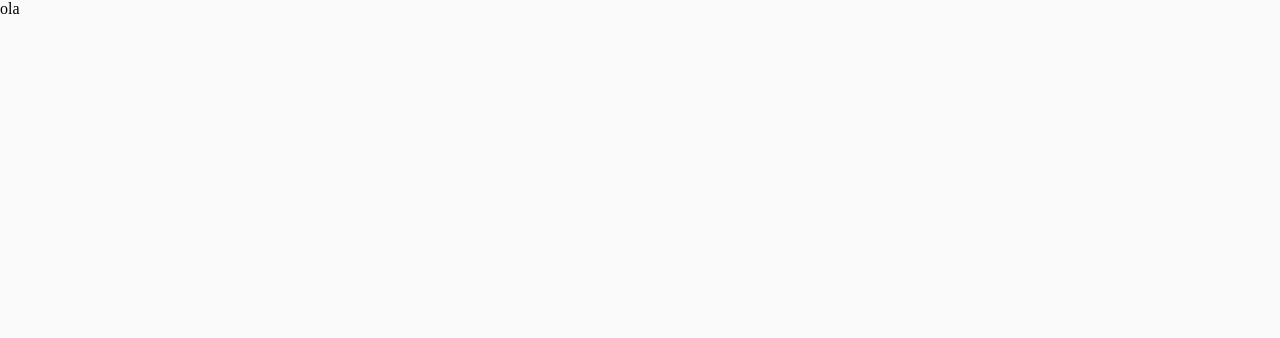
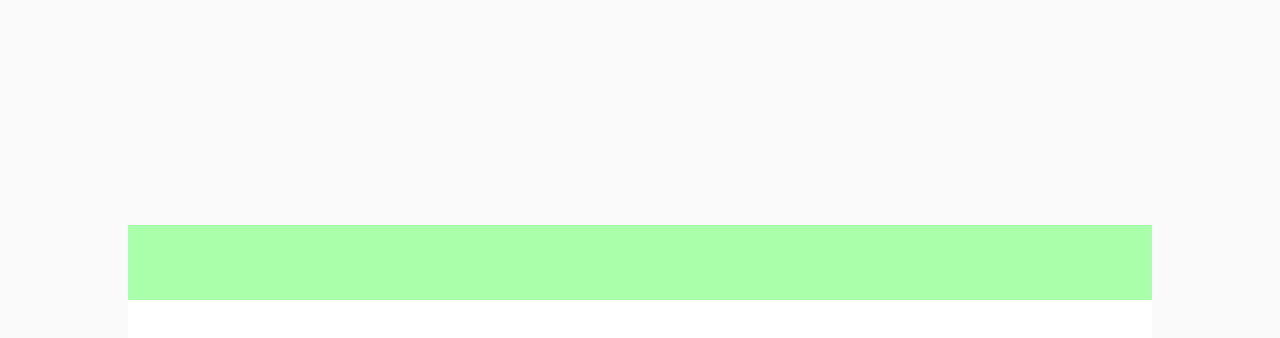
Before and after one commit to daniel-s-souza/CalculadoraReact, a React (Create React App) app in the folder calculator-app/: page / in a window 1280 px wide. Shown: the top 338 px of the page. Built offline with nearby package versions, Linux system fonts and the light colour scheme.

Commit message:
feat: implementa visor da calculadora

```diff
--- a/calculator-app/src/App.js
+++ b/calculator-app/src/App.js
@@ -1,9 +1,13 @@
-import {Container} from './style'
+import Input from './componnets/Input';
+import Button from './componnets/Button';
+import {Container, Content} from './style'
 
 function App() {
   return (
     <Container >
-     ola
+      <Content>
+        <Input />
+      </Content>
     </Container>
   );
 }
--- a/calculator-app/src/componnets/Input/index.js
+++ b/calculator-app/src/componnets/Input/index.js
@@ -1,8 +1,10 @@
+import {InputContainer} from './style'
+
 function Input() {
   return (
-    <div className="App">
-     ola
-    </div>
+    <InputContainer>
+     <input />
+    </InputContainer>
   );
 }
 
--- a/calculator-app/src/componnets/Input/style.js
+++ b/calculator-app/src/componnets/Input/style.js
@@ -1 +1,23 @@
 import styled from 'styled-components';
+
+export const InputContainer = styled.div`
+  width: 100%;
+  height: 75px;
+  background-color: #AAFFAA;
+
+  display: flex;
+  align-items: center;
+  justify-content: flex-end;
+  font-size: 24px;
+  font-family: 'Roboto';
+
+      input {
+        width: 100%;
+        height: 75px;
+        background-color: #AAFFAA;
+        border: 0;
+        padding: 0 10px;
+        font-size: 24px;
+        font-family: 'Roboto';
+      }
+`
--- a/calculator-app/src/style.js
+++ b/calculator-app/src/style.js
@@ -4,4 +4,13 @@ export const Container = styled.div`
 width: 100%;
 height: 100vh;
 background-color: #fafafa;
+
+display:flex;
+align-items: center;
+justify-content: center;
 `
+export const Content = styled.div`
+background-color: #ffffff;
+width: 80%;
+min-height: 350px;
+`
```
